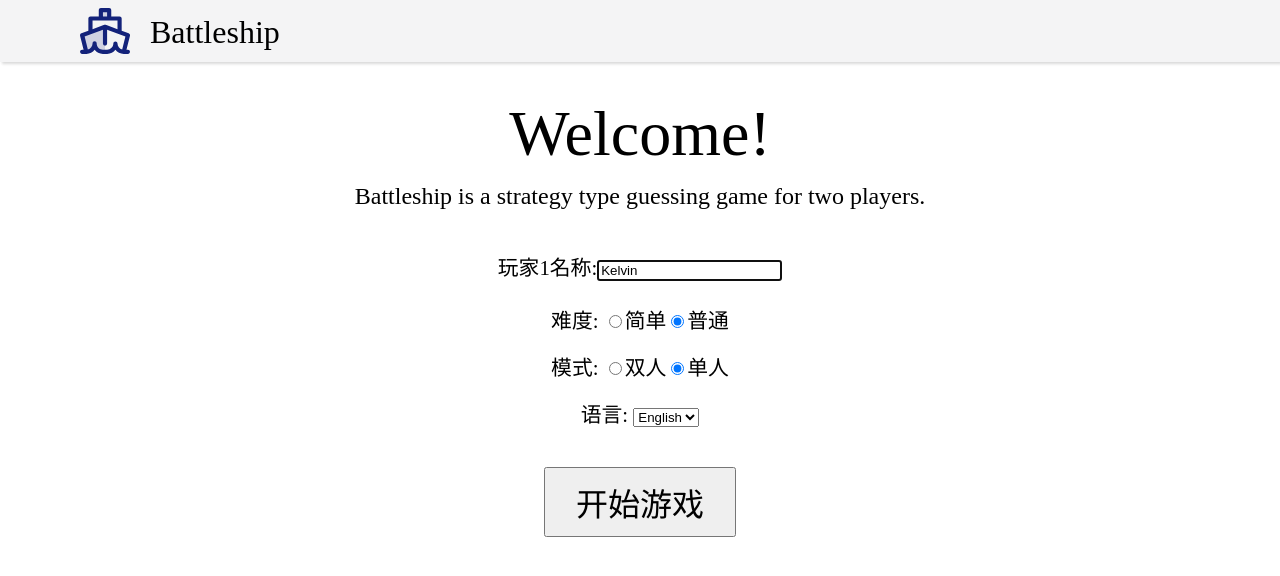
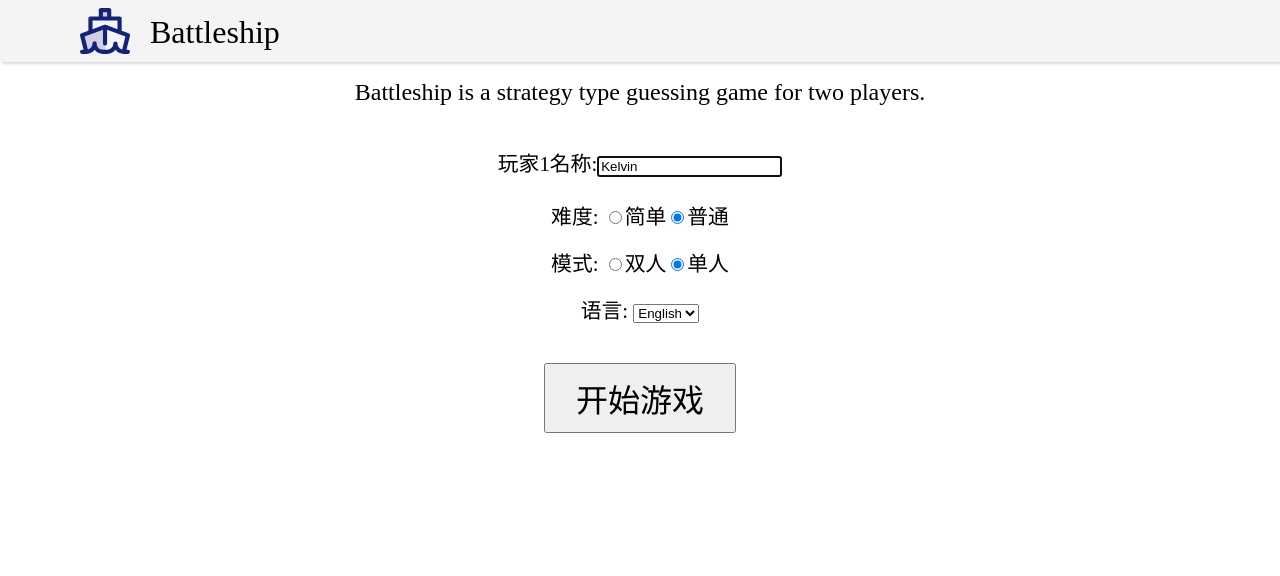
Before and after one commit to KelvinQiu802/battleship, a React (Vite) app: page / in a window 1280 px wide. Shown: the top 576 px of the page. Built offline with nearby package versions, Linux system fonts and the light colour scheme.

Commit message:
feat: 删除欢迎h1

```diff
--- a/src/components/Welcome/Welcome.jsx
+++ b/src/components/Welcome/Welcome.jsx
@@ -37,9 +37,6 @@ const Welcome = ({ setGameState, formData, setFormData }) => {
     <div className='welcome'>
       <Header />
       <main className='area welcome-body'>
-        <h1 className='welcome-title'>
-          <FormattedMessage id='welcome' defaultMessage='Welcome!' />
-        </h1>
         <p className='welcome-intro'>
           <FormattedMessage
             id='welcome.introduction'
```
